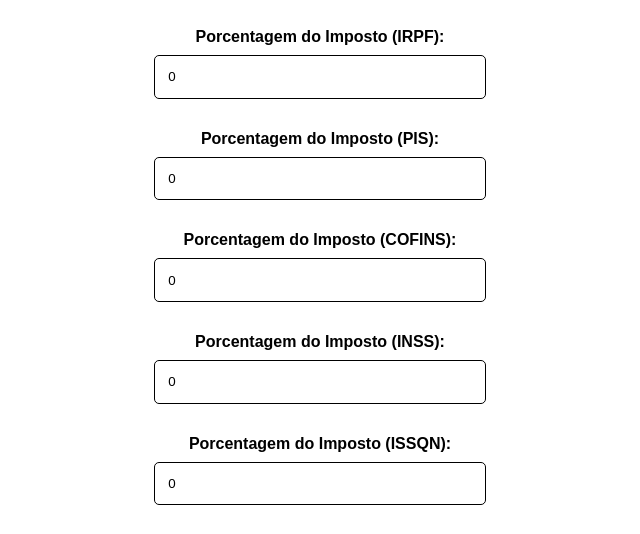
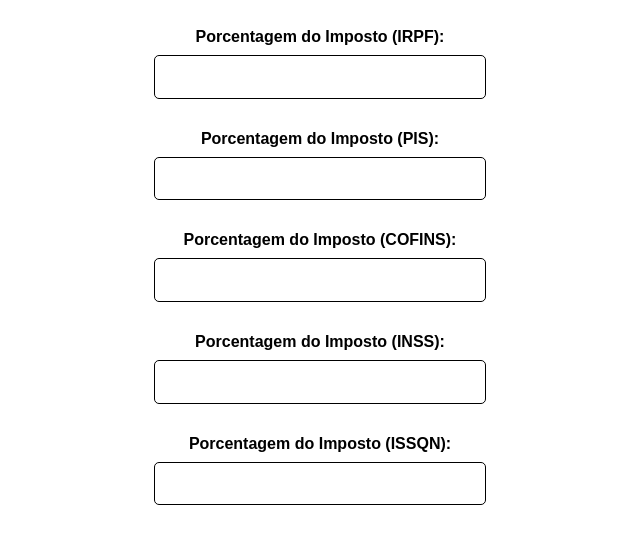
Before and after one commit to AlehScm/Nota-Fiscal, a plain HTML site: page index.html in a window 1280 px wide. Shown: the part 327-861 px from the top of the page, 320-960 px from the left. Drawn offline with Linux system fonts and the light colour scheme.

Commit message:
correçoes  commit

```diff
--- a/index.html
+++ b/index.html
@@ -19,19 +19,19 @@
         <textarea id="itens" rows="4" required></textarea><br><br>
 
         <label for="irpf">Porcentagem do Imposto (IRPF):</label>
-        <input type="number" id="irpf" value="0" required><br><br>
+        <input type="number" id="irpf" required><br><br>
 
         <label for="pis">Porcentagem do Imposto (PIS):</label>
-        <input type="number" id="pis" value="0" required><br><br>
+        <input type="number" id="pis" required><br><br>
 
         <label for="cofins">Porcentagem do Imposto (COFINS):</label>
-        <input type="number" id="cofins" value="0" required><br><br>
+        <input type="number" id="cofins" required><br><br>
 
         <label for="inss">Porcentagem do Imposto (INSS):</label>
-        <input type="number" id="inss" value="0" required><br><br>
+        <input type="number" id="inss" required><br><br>
 
         <label for="issqn">Porcentagem do Imposto (ISSQN):</label>
-        <input type="number" id="issqn" value="0" required><br><br>
+        <input type="number" id="issqn" required><br><br>
 
         <button type="button" onclick="gerarNotaFiscal()">Emitir NFS-e</button>
     </form>
```
